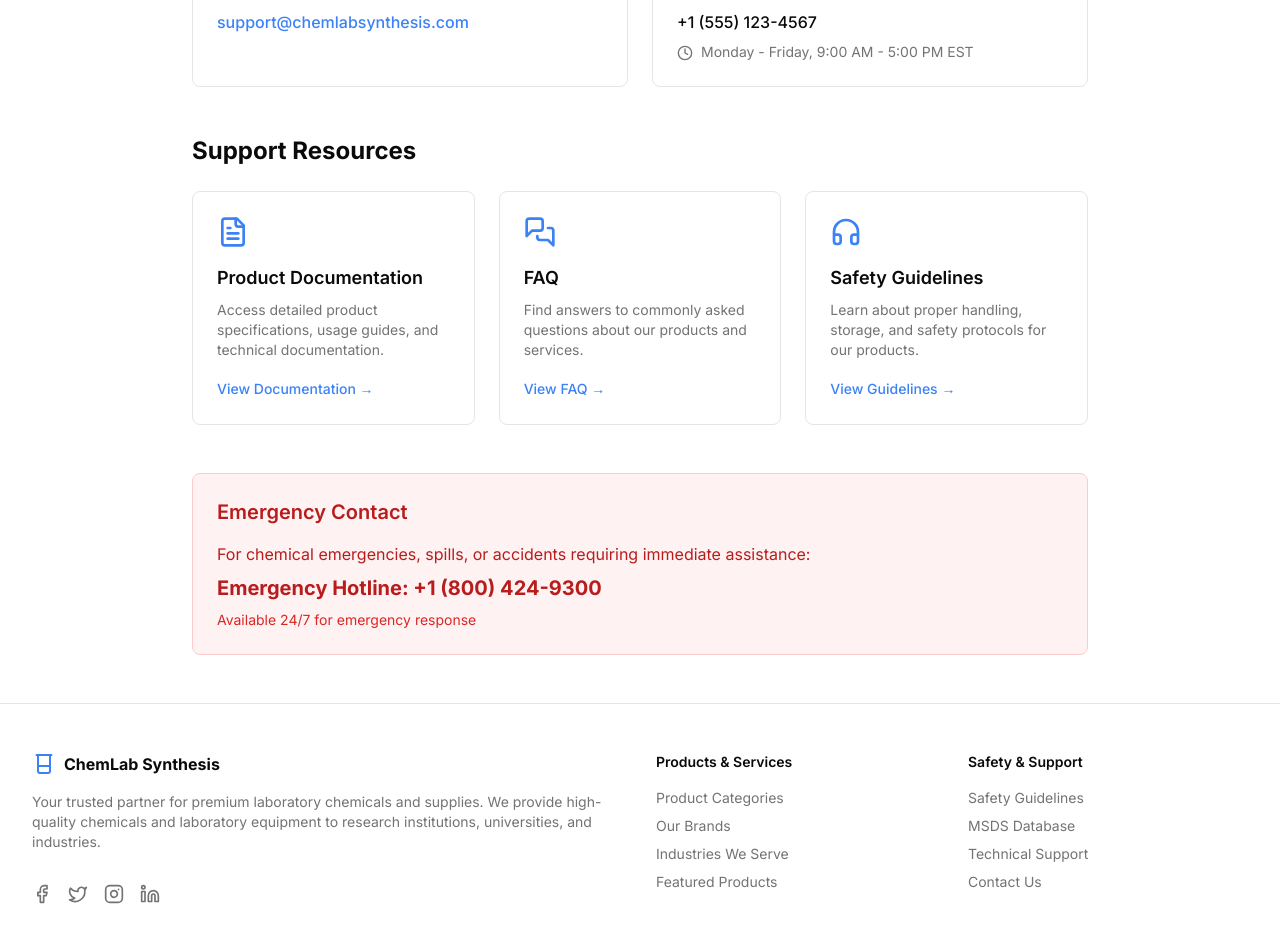
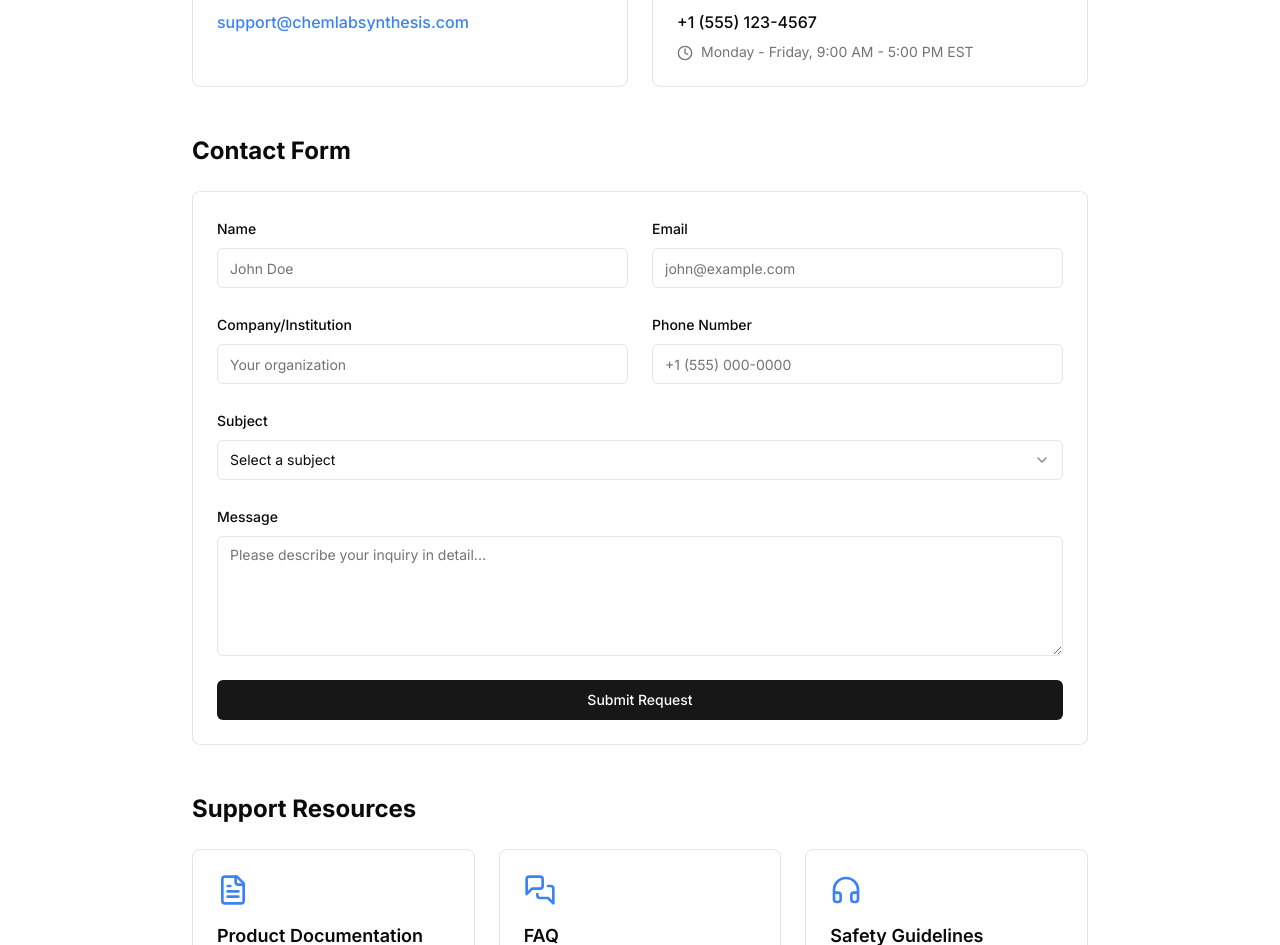
Before and after one commit to webdevchemlab/chemlab, a Next.js app: page /support in a window 1280 px wide. Shown: the part 380-1325 px from the top of the page. Built offline with nearby package versions, Linux system fonts and the light colour scheme.

Commit message:
Add contact form to Technical Support page

```diff
--- a/app/support/page.tsx
+++ b/app/support/page.tsx
@@ -1,6 +1,7 @@
 import { Container } from "@/components/ui/container";
 import { Mail, Phone, Clock, FileText, MessagesSquare, Headphones } from "lucide-react";
 import Link from "next/link";
+import { SupportForm } from "@/components/forms/support-form";
 
 export const metadata = {
   title: "Technical Support",
@@ -50,6 +51,14 @@ export default function TechnicalSupport() {
                 <Clock className="h-4 w-4 inline mr-2" />
                 Monday - Friday, 9:00 AM - 5:00 PM EST
               </p>
+            </div>
+          </div>
+
+          {/* Support Form */}
+          <div className="mb-12">
+            <h2 className="text-2xl font-bold mb-6">Contact Form</h2>
+            <div className="border rounded-lg p-6 bg-white">
+              <SupportForm />
             </div>
           </div>
 
--- /dev/null
+++ b/components/forms/support-form.tsx
@@ -0,0 +1,196 @@
+'use client';
+
+import { useState } from "react";
+import { zodResolver } from "@hookform/resolvers/zod";
+import { useForm } from "react-hook-form";
+import * as z from "zod";
+import { Button } from "@/components/ui/button";
+import {
+  Form,
+  FormControl,
+  FormField,
+  FormItem,
+  FormLabel,
+  FormMessage,
+} from "@/components/ui/form";
+import { Input } from "@/components/ui/input";
+import { Textarea } from "@/components/ui/textarea";
+import { toast } from "@/components/ui/use-toast";
+import {
+  Select,
+  SelectContent,
+  SelectItem,
+  SelectTrigger,
+  SelectValue,
+} from "@/components/ui/select";
+
+const formSchema = z.object({
+  name: z.string().min(2, {
+    message: "Name must be at least 2 characters.",
+  }),
+  email: z.string().email({
+    message: "Please enter a valid email address.",
+  }),
+  company: z.string().min(2, {
+    message: "Company name must be at least 2 characters.",
+  }),
+  phone: z.string().min(10, {
+    message: "Please enter a valid phone number.",
+  }),
+  subject: z.string({
+    required_error: "Please select a subject.",
+  }),
+  message: z.string().min(10, {
+    message: "Message must be at least 10 characters.",
+  }),
+});
+
+export function SupportForm() {
+  const [isSubmitting, setIsSubmitting] = useState(false);
+
+  const form = useForm<z.infer<typeof formSchema>>({
+    resolver: zodResolver(formSchema),
+    defaultValues: {
+      name: "",
+      email: "",
+      company: "",
+      phone: "",
+      subject: "",
+      message: "",
+    },
+  });
+
+  async function onSubmit(values: z.infer<typeof formSchema>) {
+    setIsSubmitting(true);
+    try {
+      // Here you would typically send the form data to your API
+      console.log(values);
+
+      toast({
+        title: "Support request submitted",
+        description: "We'll get back to you within 24 hours.",
+      });
+
+      form.reset();
+    } catch (error) {
+      toast({
+        title: "Error",
+        description: "Something went wrong. Please try again.",
+        variant: "destructive",
+      });
+    } finally {
+      setIsSubmitting(false);
+    }
+  }
+
+  return (
+    <Form {...form}>
+      <form onSubmit={form.handleSubmit(onSubmit)} className="space-y-6">
+        <div className="grid grid-cols-1 md:grid-cols-2 gap-6">
+          <FormField
+            control={form.control}
+            name="name"
+            render={({ field }) => (
+              <FormItem>
+                <FormLabel>Name</FormLabel>
+                <FormControl>
+                  <Input placeholder="John Doe" {...field} />
+                </FormControl>
+                <FormMessage />
+              </FormItem>
+            )}
+          />
+
+          <FormField
+            control={form.control}
+            name="email"
+            render={({ field }) => (
+              <FormItem>
+                <FormLabel>Email</FormLabel>
+                <FormControl>
+                  <Input placeholder="john@example.com" type="email" {...field} />
+                </FormControl>
+                <FormMessage />
+              </FormItem>
+            )}
+          />
+
+          <FormField
+            control={form.control}
+            name="company"
+            render={({ field }) => (
+              <FormItem>
+                <FormLabel>Company/Institution</FormLabel>
+                <FormControl>
+                  <Input placeholder="Your organization" {...field} />
+                </FormControl>
+                <FormMessage />
+              </FormItem>
+            )}
+          />
+
+          <FormField
+            control={form.control}
+            name="phone"
+            render={({ field }) => (
+              <FormItem>
+                <FormLabel>Phone Number</FormLabel>
+                <FormControl>
+                  <Input placeholder="+1 (555) 000-0000" {...field} />
+                </FormControl>
+                <FormMessage />
+              </FormItem>
+            )}
+          />
+        </div>
+
+        <FormField
+          control={form.control}
+          name="subject"
+          render={({ field }) => (
+            <FormItem>
+              <FormLabel>Subject</FormLabel>
+              <Select onValueChange={field.onChange} defaultValue={field.value}>
+                <FormControl>
+                  <SelectTrigger>
+                    <SelectValue placeholder="Select a subject" />
+                  </SelectTrigger>
+                </FormControl>
+                <SelectContent>
+                  <SelectItem value="product">Product Information</SelectItem>
+                  <SelectItem value="technical">Technical Support</SelectItem>
+                  <SelectItem value="safety">Safety Information</SelectItem>
+                  <SelectItem value="order">Order Support</SelectItem>
+                  <SelectItem value="other">Other</SelectItem>
+                </SelectContent>
+              </Select>
+              <FormMessage />
+            </FormItem>
+          )}
+        />
+
+        <FormField
+          control={form.control}
+          name="message"
+          render={({ field }) => (
+            <FormItem>
+              <FormLabel>Message</FormLabel>
+              <FormControl>
+                <Textarea
+                  placeholder="Please describe your inquiry in detail..."
+                  className="min-h-[120px]"
+                  {...field}
+                />
+              </FormControl>
+              <FormMessage />
+            </FormItem>
+          )}
+        />
+
+        <Button type="submit" className="w-full" disabled={isSubmitting}>
+          {isSubmitting ? "Submitting..." : "Submit Request"}
+        </Button>
+      </form>
+    </Form>
+  );
+}
```
